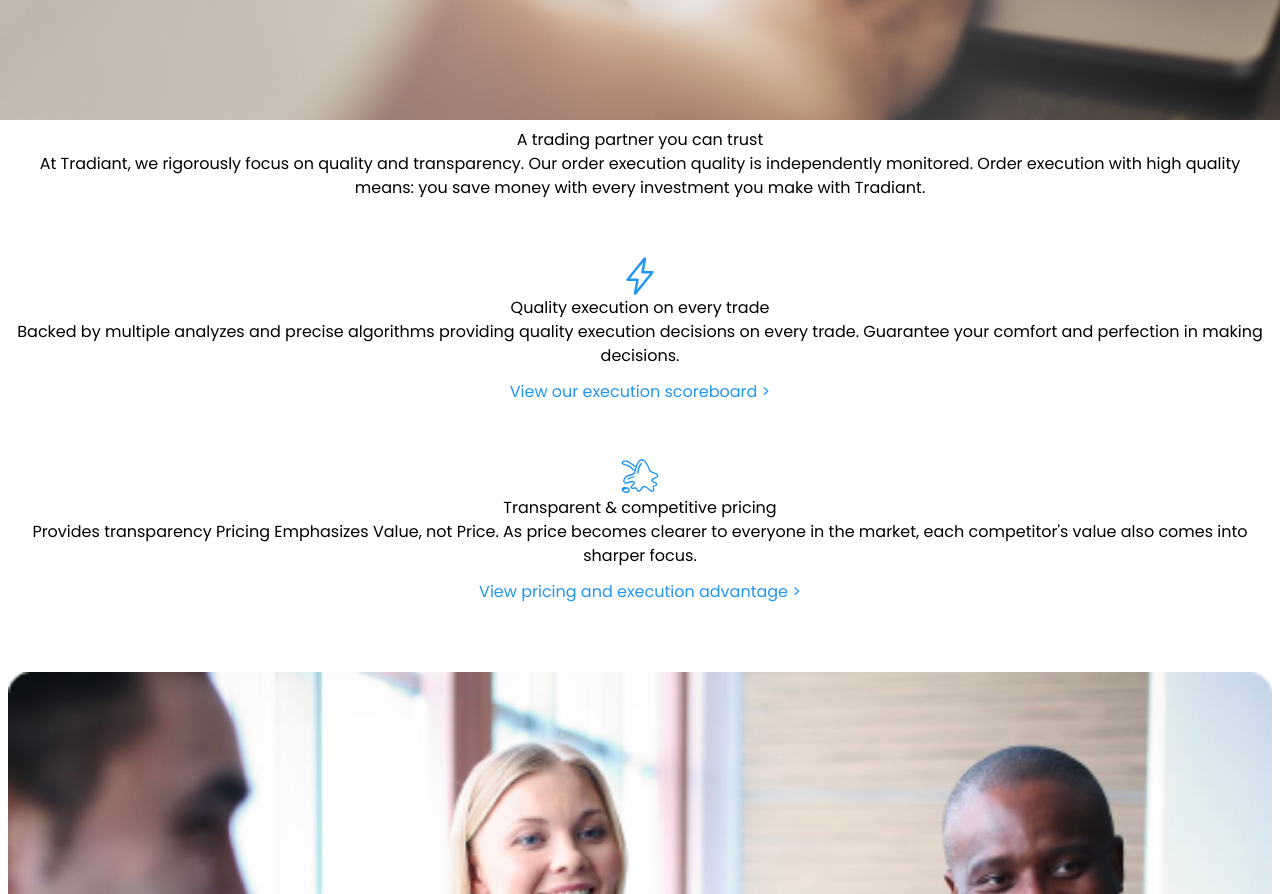
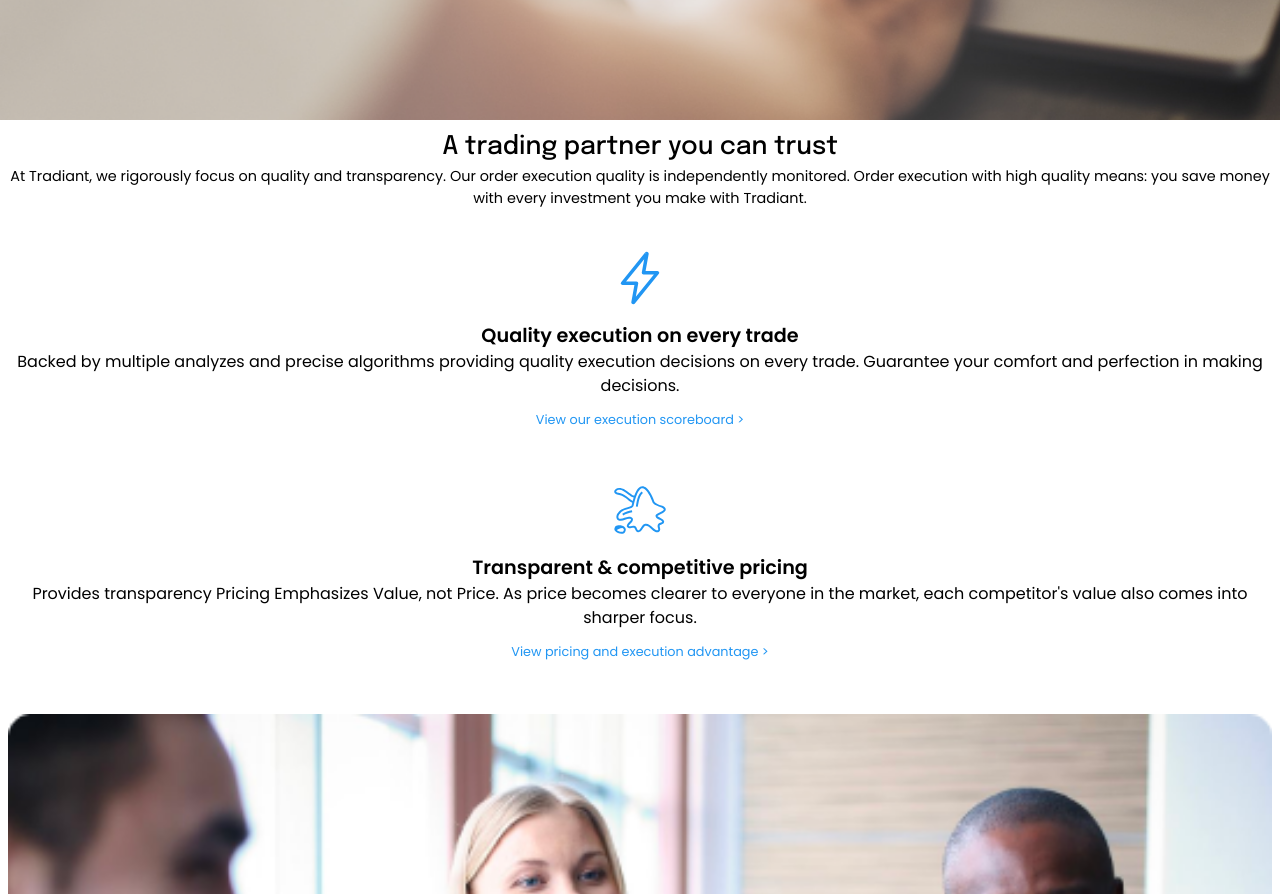
Before and after one commit to Boblee24/coinhub, a React (Create React App) app: page /about in a window 1280 px wide. Shown: the part 680-1574 px from the top of the page. Built offline with nearby package versions, Linux system fonts and the light colour scheme.

Commit message:
first commit today

```diff
--- a/public/index.html
+++ b/public/index.html
@@ -11,8 +11,9 @@
     />
     <link rel="apple-touch-icon" href="%PUBLIC_URL%/logo192.png" />
     <link rel="preconnect" href="https://fonts.googleapis.com">
-  <link rel="preconnect" href="https://fonts.gstatic.com" crossorigin>
-  <link href="https://fonts.googleapis.com/css2?family=Poppins:wght@200;300;400;500;600;700&display=swap" rel="stylesheet">
+    <link rel="preconnect" href="https://fonts.googleapis.com">
+    <link rel="preconnect" href="https://fonts.gstatic.com" crossorigin>
+    <link href="https://fonts.googleapis.com/css2?family=Epilogue:wght@400;500;600;700;800&family=Poppins:wght@200;300;400;500;600;700&display=swap" rel="stylesheet">
     <!--
       manifest.json provides metadata used when your web app is installed on a
       user's mobile device or desktop. See https://developers.google.com/web/fundamentals/web-app-manifest/
--- a/src/components/About_hero.js
+++ b/src/components/About_hero.js
@@ -7,7 +7,7 @@ const ABOUT_HERO = () => {
     <div className="about-hero relative bg-no-repeat bg-cover h-[100dvh] m-0 p-0 bg-center" style={{backgroundImage:  `url(${Images.about_hero2})`}}>
       <div className="about_hero_note flex justify-right items-center h-full p-2 z-20">
       <div>
-        <h2 className="py-3 leading-[3rem] text-[2.3rem] text-black">GlobaL Market Leader</h2>
+        <h2 className="py-3 leading-[3rem] text-[2.3rem] font-[Epilogue] font-[700] text-black">GlobaL Market Leader</h2>
         <p className="text-[#485967]">We’ve found to connect independent traders to the potential of the global stock market since 2021. Today, we continue to challenge ourselves to provide traders with what they need to succeed.</p>
         <button className='my-4'>Learn More</button>
       </div>
--- a/src/components/Home_hero.js
+++ b/src/components/Home_hero.js
@@ -3,7 +3,7 @@ import Images from '../Images'
 
 const HOME_HERO = () => {
   return (
-    <div className='bg-[#F5F5F5] home flex flex-col pt-14 font-[Poppins]'>
+    <div className='bg-[#F5F5F5] home flex flex-col pt-14 font-[Epilogue]'>
         <div className='m-3 p-2'>
             <div className=''>
                 <p><span className='text-[#91A3B2] ' >Smart Investation</span></p>
--- a/src/components/Partner.js
+++ b/src/components/Partner.js
@@ -6,25 +6,25 @@ const Partner = () => {
   return (
     <div className='partner m-2 '>
         <div className='partner_note text-center'>
-            <h3>A trading partner you can trust</h3>
-            <p>At Tradiant, we rigorously focus on quality and transparency. Our order execution quality is independently monitored. Order execution with high quality means: you save money with every investment you make with Tradiant.</p>
+            <h3 className='font-[Epilogue] text-[1.6rem] font-[500]'>A trading partner you can trust</h3>
+            <p className='text-[.9rem]'>At Tradiant, we rigorously focus on quality and transparency. Our order execution quality is independently monitored. Order execution with high quality means: you save money with every investment you make with Tradiant.</p>
         </div>
-        <div className='partners my-9 flex justify-between flex-col items-center text-center'>
+        <div className='partners my-5 flex justify-between flex-col items-center text-center'>
             <div className='partner_child my-5'>
-                <div className='flex justify-center items-center'>
-                    <IoFlashOutline className='flash w-10 h-10 text-[#2196F3]' />
+                <div className='flex justify-center pb-4 items-center'>
+                    <IoFlashOutline className=' w-14 h-14 text-[#2196F3]' />
                 </div>
-                <h5>Quality execution on every trade</h5>
+                <h5 className='font-[Poppins] font-semibold text-[1.2rem]'>Quality execution on every trade</h5>
                 <p>Backed by multiple analyzes and precise algorithms providing quality execution decisions on every trade. Guarantee your comfort and perfection in making decisions.</p>
-                <a href= "/" className='text-[#2196F3] my-3 inline-block'> View our execution scoreboard &gt;</a>
+                <a href= "/" className='text-[#2196F3] text-[.8rem] my-3 inline-block'> View our execution scoreboard   &gt;</a>
             </div>
             <div className='partner_child my-5'>
-                <div className='flex justify-center items-center'>
-                    <GiTransparentSlime className='slime w-10 h-10 text-[#2196F3] ' />
+                <div className='flex justify-center pb-4 items-center'>
+                    <GiTransparentSlime className='w-14 h-14 text-[#2196F3] ' />
                 </div>
-                <h5>Transparent & competitive pricing</h5>
+                <h5 className='font-[Poppins] font-semibold text-[1.2rem]'>Transparent & competitive pricing</h5>
                 <p>Provides transparency Pricing Emphasizes Value, not Price. As price becomes clearer to everyone in the market, each competitor's value also comes into sharper focus.</p>
-                <a href= "/" className='text-[#2196F3] py-3 inline-block'>View pricing and execution advantage &gt;</a>
+                <a href= "/" className='text-[#2196F3] text-[.8rem] py-3 inline-block'>View pricing and execution advantage  &gt;</a>
             </div>
         </div>
     </div>
```
